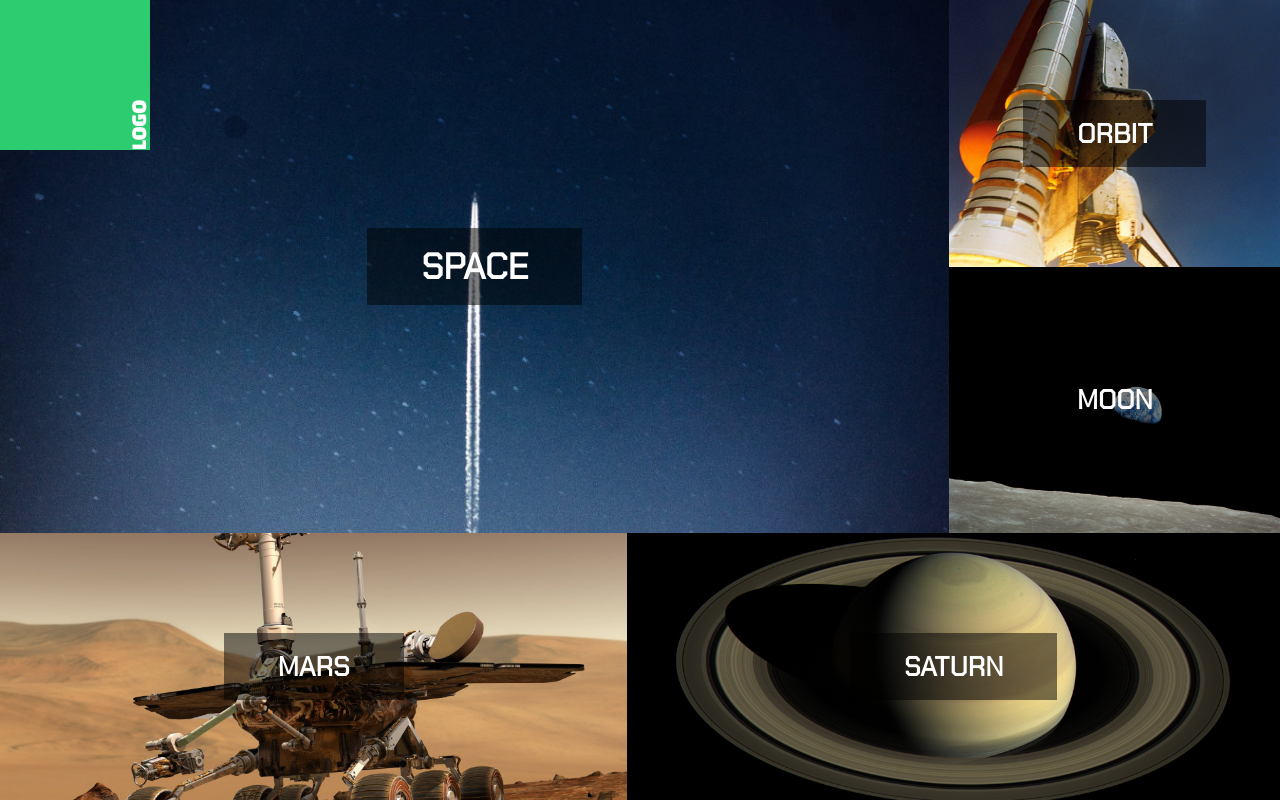
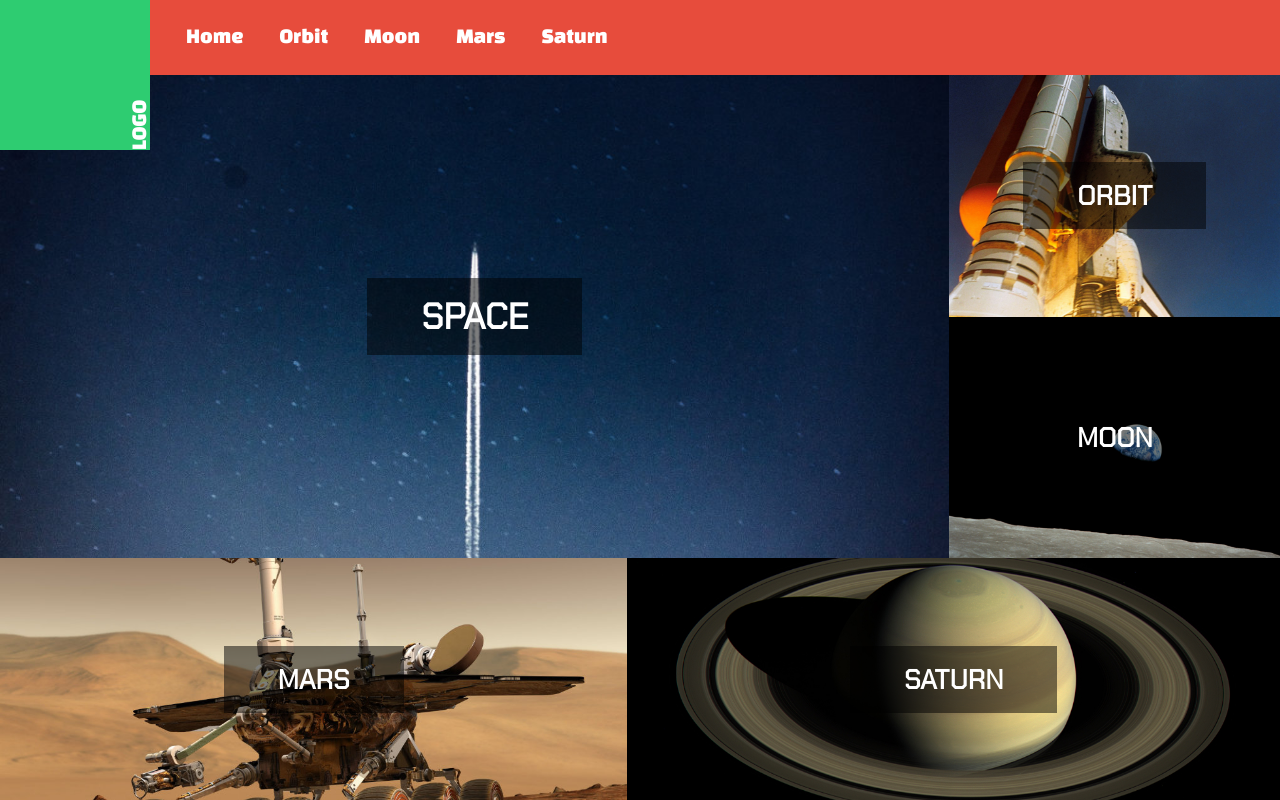
Before and after one commit to afbogdan/mobile-first-master, a plain HTML site: page index.html in a window 1280 px wide. Drawn offline with nearby package versions, Linux system fonts and the light colour scheme.

Commit message:
Add responsive navigation

```diff
--- a/assets/css/main.css
+++ b/assets/css/main.css
@@ -81,9 +81,11 @@ ul {
 
 header {
   position: fixed;
+  width: 100%;
+  left: 0;
+  top: 0;
   display: flex;
   justify-content: space-between;
-  width: 100%;
 }
 
 #menu,
@@ -142,7 +144,8 @@ header.opened #menu {
 @media screen and (min-width: 768px) {
   /* grid */
   .grid-container {
-    min-height: 100vh;
+    min-height: calc(100vh - 75px);
+    margin-top: 75px;
     display: grid;
     grid-template-areas:
       'space space space'
@@ -174,14 +177,28 @@ header.opened #menu {
   }
 
   header nav {
-    display: block;
+    display: flex;
+    align-items: center;
+    justify-content: flex-start;
     position: relative;
     width: calc(100% - 150px);
+    max-height: 75px;
     background-color: #e74c3c;
+    transform: none;
+    transition: none;
   }
 
   header nav ul {
     display: flex;
+  }
+
+  header nav ul li {
+    margin: 0 1rem;
+    font-size: 1rem;
+  }
+
+  header nav ul li:first-child {
+    margin-left: 2rem;
   }
 }
 
--- a/assets/scripts/main.js
+++ b/assets/scripts/main.js
@@ -10,12 +10,14 @@ menuElem.addEventListener('click', function(event){
 	event.preventDefault(); // stops the element from doing its usual stuff
 
   if (headerElem.className.indexOf('opened') === -1) {
-    // if the header element HAS the class 'opened'
+    // if the header element HAS the class 'opened' this code will be read
 
     headerElem.classList.add(strActive); // add the content of strActive to the class attribute on <header>
     menuElem.innerHTML = 'CLOSE'; // change the text inside the button
+
   } else {
-    // if the header element DOESN'T have the class 'opened'
+    // if the header element DOESN'T have the class 'opened' this code will be read
+
     headerElem.classList.remove(strActive); // add the content of strActive to the class attribute on <header>
     menuElem.innerHTML = 'MENU'; // change the text inside the button
   }
--- a/index.html
+++ b/index.html
@@ -18,8 +18,8 @@
     <nav>
       <ul>
         <li><a href="#">Home</a></li>
-        <li><a href="#">In Orbit</a></li>
-        <li><a href="#">The Moon</a></li>
+        <li><a href="#">Orbit</a></li>
+        <li><a href="#">Moon</a></li>
         <li><a href="#">Mars</a></li>
         <li><a href="#">Saturn</a></li>
       </ul>
```
